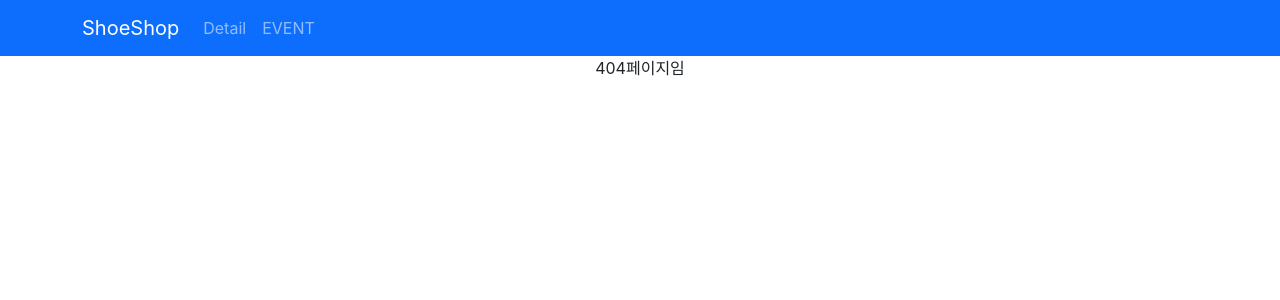
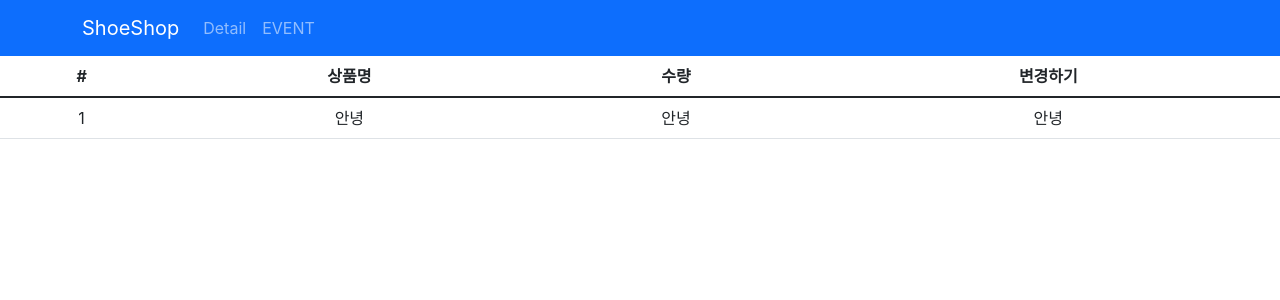
Before and after one commit to yscriuf/CodingApple, a React (Create React App) app: page /cart in a window 1280 px wide. Shown: the top 300 px of the page. Built offline with nearby package versions, Linux system fonts and the light colour scheme.

Commit message:
Redux 설치 및 세팅 완료

```diff
--- a/package.json
+++ b/package.json
@@ -4,6 +4,7 @@
   "homepage": "https://jirongkim.github.io/CodingApple/",
   "private": true,
   "dependencies": {
+    "@reduxjs/toolkit": "^1.8.3",
     "@testing-library/jest-dom": "^5.16.4",
     "@testing-library/react": "^13.3.0",
     "@testing-library/user-event": "^13.5.0",
@@ -12,6 +13,7 @@
     "react": "^18.2.0",
     "react-bootstrap": "^2.4.0",
     "react-dom": "^18.2.0",
+    "react-redux": "^8.0.2",
     "react-router-dom": "^6.3.0",
     "react-scripts": "5.0.1",
     "styled-components": "^5.3.5",
--- a/src/App.js
+++ b/src/App.js
@@ -5,10 +5,9 @@
 import { data } from "./data";
 import { HOME } from "./routes/home";
 import { DETAIL } from "./routes/detail";
+import { Cart } from "./routes/Cart";
 import { Routes, Route, Link, useNavigate, Outlet } from "react-router-dom";
 import axios from "axios";
-
-export let Context1 = createContext();
 
 function App() {
   let [shoes, setShoes] = useState(data);
@@ -30,9 +29,10 @@
       <Routes>
         <Route path="/" element={<HOME shoes={shoes} setShoes={setShoes} />} />
         <Route path="/detail/:id" element={
-          <Context1.Provider value={{context }}>
             <DETAIL shoes={shoes} />
-          </Context1.Provider>
+         }/>
+        <Route path="/cart" element={
+            <Cart />
          }/>
 
         <Route path="/Event" element={ <EVENT /> }>
--- a/src/index.js
+++ b/src/index.js
@@ -4,13 +4,17 @@
 import App from './App';
 import reportWebVitals from './reportWebVitals';
 import { BrowserRouter } from 'react-router-dom';
+import store from './store.js'
+import { Provider } from 'react-redux';
 
 const root = ReactDOM.createRoot(document.getElementById('root'));
 root.render(
   <React.StrictMode>
-    <BrowserRouter>
-      <App />
-    </BrowserRouter>
+    <Provider store={store}>
+      <BrowserRouter>
+        <App />
+      </BrowserRouter>
+    </Provider>
   </React.StrictMode>
 );
 
--- /dev/null
+++ b/src/routes/Cart.js
@@ -0,0 +1,24 @@
+import { Table } from "react-bootstrap";
+
+export function Cart() {
+  return(
+    <Table>
+      <thead>
+        <tr>
+          <th>#</th>
+          <th>상품명</th>
+          <th>수량</th>
+          <th>변경하기</th>
+        </tr>
+      </thead>
+      <tbody>
+        <tr>
+          <td>1</td>
+          <td>안녕</td>
+          <td>안녕</td>
+          <td>안녕</td>
+        </tr>
+      </tbody>
+    </Table>
+  );
+}
--- a/src/routes/detail.js
+++ b/src/routes/detail.js
@@ -3,12 +3,8 @@
 import { useParams } from "react-router";
 import "./detail.css";
 import styled from "styled-components";
-import {Context1} from './../App.js'
-import { useContext } from "react";
 
 export function DETAIL(props) {
-  let {context} = useContext(Context1);
-  console.log(context);
   let [alertMsg, setAleartMsg] = useState(false);
   let [userInput, setUserInput] = useState("");
   let [tabs, setTabs] = useState(['상세정보', '리뷰', 'Q&A', '반품/교환정보']);
--- /dev/null
+++ b/src/store.js
@@ -0,0 +1,5 @@
+import { configureStore } from '@reduxjs/toolkit'
+
+export default configureStore({
+  reducer: { }
+})
```
Also changed, not shown: 1 other file (tests, documents, lock files or other folders).
